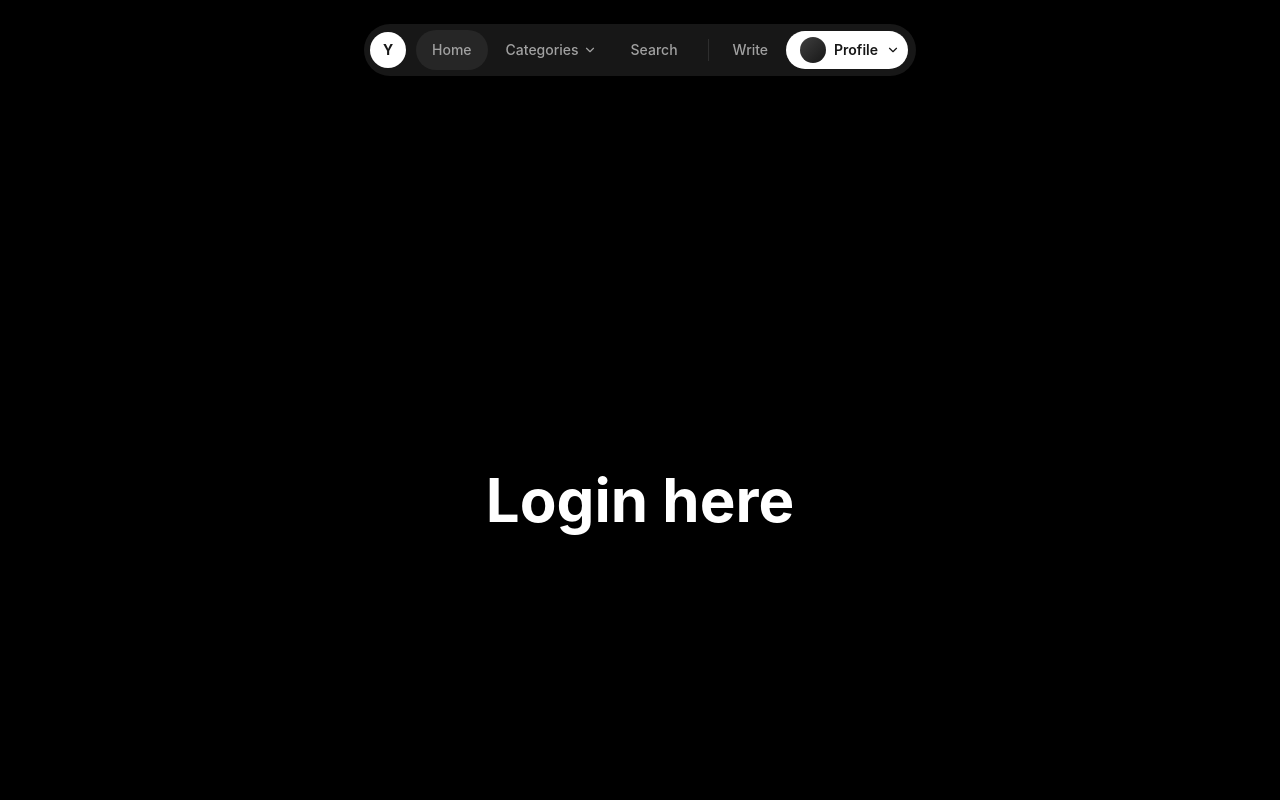
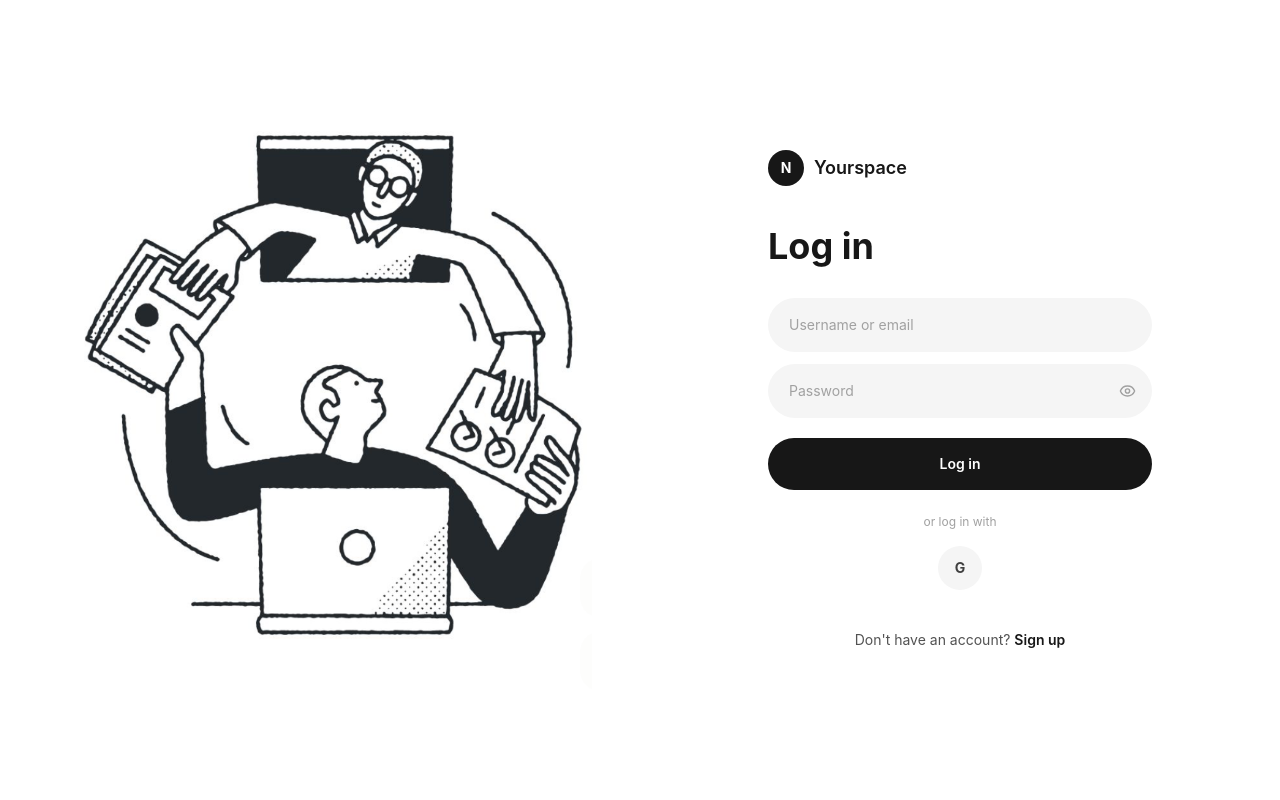
Before and after one commit to ishivanshh/Blog, a React app in the folder frontend/: page /login in a window 1280 px wide. Shown: the top 800 px of the page. Built offline with nearby package versions, Linux system fonts and the light colour scheme; the HTML template or start-up script is replaced by a standard one.

Commit message:
Refactor code structure for improved readability and maintainability

```diff
--- a/frontend/src/pages/Login.jsx
+++ b/frontend/src/pages/Login.jsx
@@ -1,11 +1,108 @@
-import react from "react";
+import { useState } from "react";
+import { Eye, EyeOff } from "lucide-react";
+import {Link} from "react-router-dom";
 
-function Login() {
+export default function Login() {
+  const [showPassword, setShowPassword] = useState(false);
+  const [form, setForm] = useState({
+    identifier: "",
+    password: "",
+  });
+
+  const handleChange = (field) => (e) =>
+    setForm((f) => ({ ...f, [field]: e.target.value }));
+
   return (
-     <div className="min-h-screen bg-black flex items-center justify-center">
-            <h1 className="text-white text-6xl font-bold">Login here</h1>
+    <div className="min-h-screen flex font-sans">
+      {/* Left panel — illustration side */}
+      <div className="hidden lg:flex lg:w-1/2 bg-white overflow-hidden items-center justify-center p-12">
+        <img
+          src="/login.png"
+          alt="Login illustration"
+          className="max-w-full max-h-full object-contain"
+        />
+      </div>
+
+      {/* Right panel — form */}
+      <div className="w-full lg:w-1/2 flex items-center justify-center px-6 py-16 bg-white">
+        <div className="w-full max-w-sm">
+          <div className="flex items-center gap-2.5 mb-10">
+            <div className="w-9 h-9 rounded-full bg-neutral-900 flex items-center justify-center font-bold text-sm text-white flex-shrink-0">
+              N
+            </div>
+            <span className="text-neutral-900 font-semibold text-lg">
+              Yourspace
+            </span>
+          </div>
+
+          <h1 className="text-4xl font-bold text-neutral-900 mb-8">
+            Log in
+          </h1>
+
+          <form
+            onSubmit={(e) => e.preventDefault()}
+            className="flex flex-col gap-3"
+          >
+            <input
+              type="text"
+              placeholder="Username or email"
+              value={form.identifier}
+              onChange={handleChange("identifier")}
+              required
+              className="w-full text-sm text-neutral-900 placeholder-neutral-400 bg-neutral-100 rounded-full px-5 py-4 outline-none border border-transparent focus:border-neutral-300 transition-colors"
+            />
+
+            <div className="relative">
+              <input
+                type={showPassword ? "text" : "password"}
+                placeholder="Password"
+                value={form.password}
+                onChange={handleChange("password")}
+                required
+                className="w-full text-sm text-neutral-900 placeholder-neutral-400 bg-neutral-100 rounded-full px-5 py-4 pr-12 outline-none border border-transparent focus:border-neutral-300 transition-colors"
+              />
+              <button
+                type="button"
+                onClick={() => setShowPassword((v) => !v)}
+                aria-label={showPassword ? "Hide password" : "Show password"}
+                className="absolute right-4 top-1/2 -translate-y-1/2 text-neutral-400 hover:text-neutral-600"
+              >
+                {showPassword ? <EyeOff size={17} /> : <Eye size={17} />}
+              </button>
+            </div>
+
+
+
+            <button
+              type="submit"
+              className="w-full bg-neutral-900 text-white text-sm font-semibold rounded-full px-5 py-4 mt-2 hover:bg-neutral-800 transition-colors"
+            >
+              Log in
+            </button>
+          </form>
+
+          <p className="text-center text-xs text-neutral-400 mt-6">
+            or log in with
+          </p>
+
+          <div className="flex items-center justify-center gap-3 mt-4">
+            <button
+              type="button"
+              aria-label="Log in with Google"
+              className="w-11 h-11 rounded-full bg-neutral-100 hover:bg-neutral-200 flex items-center justify-center transition-colors"
+            >
+              <span className="text-sm font-bold text-neutral-700">G</span>
+            </button>
+          </div>
+
+          <p className="text-center text-sm text-neutral-600 mt-10">
+            Don't have an account?{" "}
+            <Link to="/signup" className="text-neutral-900 font-semibold">
+              Sign up
+            </Link>
+          </p>
         </div>
+      </div>
+    </div>
   );
 }
-
-export default Login;
--- a/frontend/src/pages/Signup.jsx
+++ b/frontend/src/pages/Signup.jsx
@@ -1,5 +1,7 @@
 import { useState } from "react";
 import { Eye, EyeOff } from "lucide-react";
+import {Link } from "react-router-dom";
+
 
 export default function Signup() {
   const [showPassword, setShowPassword] = useState(false);
@@ -16,11 +18,11 @@ export default function Signup() {
   return (
     <div className="min-h-screen flex font-sans">
       {/* Left panel — illustration side (use public/signup.png) */}
-      <div className="hidden lg:flex lg:w-1/2 relative overflow-hidden items-center justify-center p-12 bg-black">
+      <div className="hidden lg:flex lg:w-1/2 relative overflow-hidden items-center justify-center p-12 bg-white">
         <img
           src="/signup.png"
           alt="Signup illustration"
-          className="absolute inset-0 w-full h-full object-cover"
+          className="absolute inset-0 w-full h-full object-fit"
         />
         {/* <div className="absolute z-10  max-w-sm text-black">
           <div className="w-16 h-16 rounded-full bg-white flex items-center justify-center mx-auto mb-8">
@@ -39,14 +41,14 @@ export default function Signup() {
         <div className="w-full max-w-sm">
           <div className="flex items-center gap-2.5 mb-10">
             <div className="w-9 h-9 rounded-full bg-neutral-900 flex items-center justify-center font-bold text-sm text-white flex-shrink-0">
-              Y
+              N
             </div>
-            <span className="text-neutral-900 font-semibold text-2xl">
+            <span className="text-neutral-900 font-semibold text-3xl">
               Yourspace
             </span>
           </div>
 
-          <h1 className="text-4xl font-bold text-neutral-900 mb-8">
+          <h1 className="text-3xl font-bold text-neutral-900 mb-8">
             Create account
           </h1>
 
@@ -137,9 +139,9 @@ export default function Signup() {
 
           <p className="text-center text-sm text-neutral-600 mt-8">
             Have an account?{" "}
-            <a href="#" className="text-neutral-900 font-semibold">
+            <Link to="/login" className="text-neutral-900 font-semibold">
               Log in
-            </a>
+            </Link>
           </p>
         </div>
       </div>
--- a/frontend/src/routes/AppRoutes.jsx
+++ b/frontend/src/routes/AppRoutes.jsx
@@ -20,11 +20,6 @@ const router = createBrowserRouter([
         path: "/blog",
         element: <Blog />,
       },
-      {
-        path: "login",
-        element: <Login />,
-      },
-
     ],
   },
   // routing withoud layout
```
Also changed, not shown: frontend/public/login.png (added).
